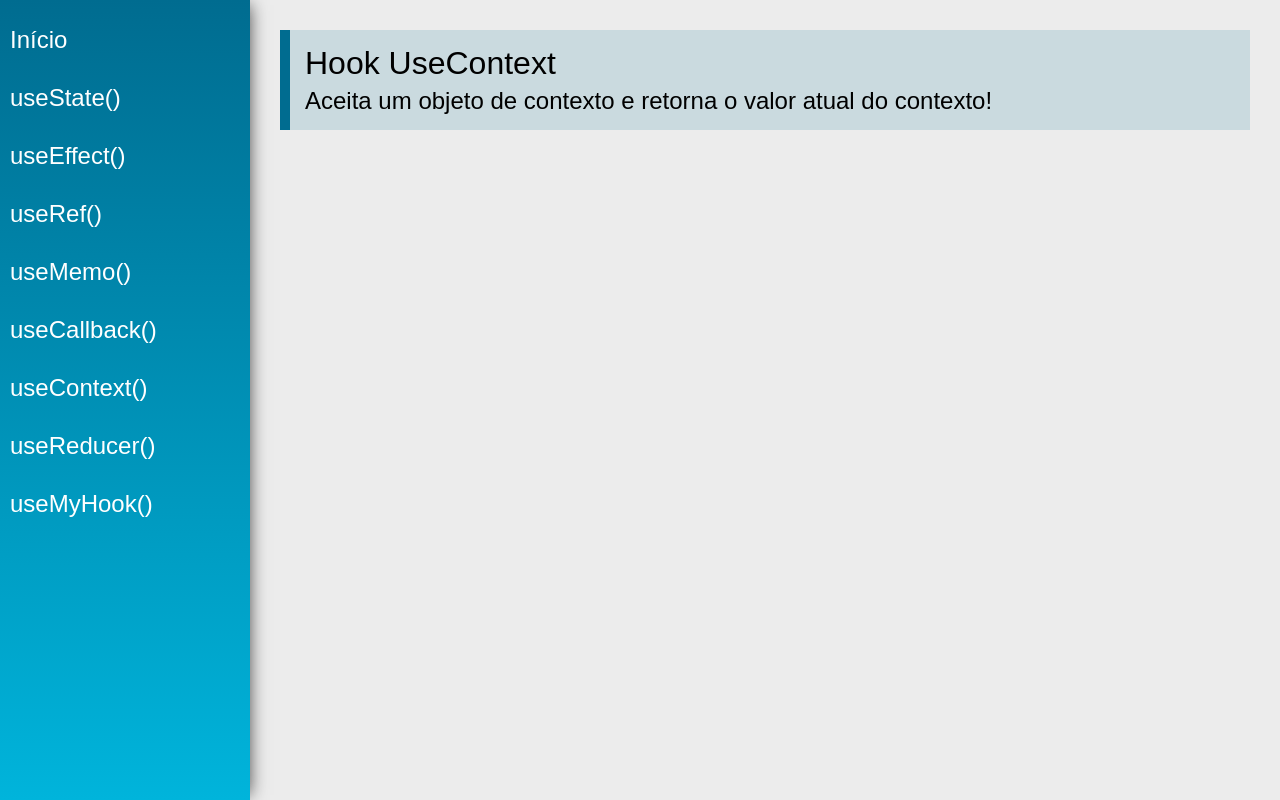
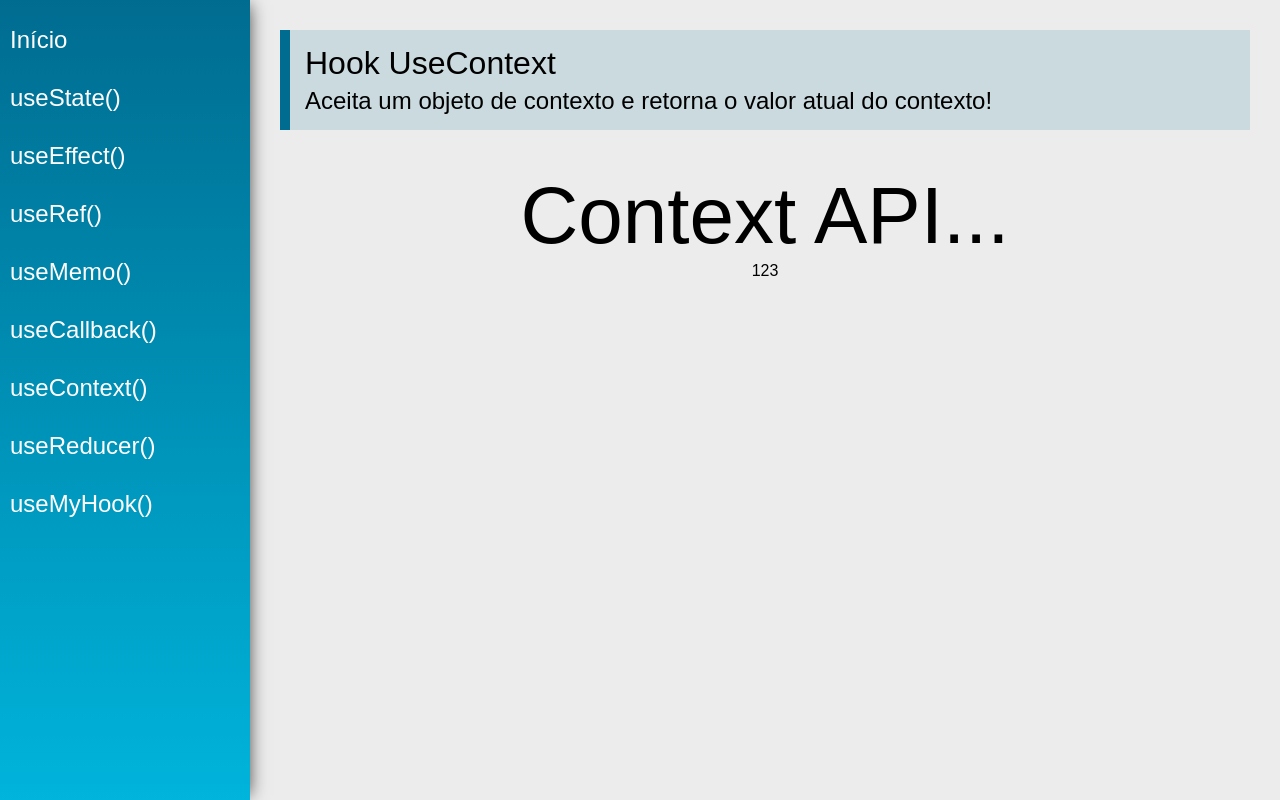
Before and after one commit to josealves380/hooks, a React (Create React App) app: page /useContext in a window 1280 px wide. Built offline with nearby package versions, Linux system fonts and the light colour scheme.

Commit message:
Adicionando um data para utilizar o contextAPI

```diff
--- /dev/null
+++ b/src/data/DataContext.js
@@ -0,0 +1,10 @@
+import React from 'react'
+
+export const data = {
+    number: 123,
+    text: 'Context API...'
+}
+
+const DataContext = React.createContext(data)
+
+export default DataContext
--- a/src/index.js
+++ b/src/index.js
@@ -4,7 +4,12 @@
 
 import App from './views/App'
 
+import DataContext, { data } from './data/DataContext'
+
 ReactDOM.render(
-    <App />,
+    <DataContext.Provider value={data}>
+        <App />
+    </DataContext.Provider>
+    ,
     document.getElementById('root')
 )
--- a/src/views/examples/UseContext.jsx
+++ b/src/views/examples/UseContext.jsx
@@ -1,13 +1,22 @@
-import React from 'react'
+import React, { useContext } from 'react'
 import PageTitle from '../../components/layout/PageTitle'
 
+import DataContext from '../../data/DataContext'
+
 const UseContext = (props) => {
+
+    const context = useContext(DataContext)
+
     return (
         <div className="UseContext">
             <PageTitle
                 title="Hook UseContext"
-                subtitle="Aceita um objeto de contexto e retorna o valor atual do contexto!"
-            />
+                subtitle="Aceita um objeto de contexto e retorna o valor atual do contexto!" />
+
+                <div className="center">
+                    <span className="text">{context.text}</span>
+                    <span className="number">{context.number}</span>
+                </div>
         </div>
     )
 }
```
Also changed, not shown: 1 other file (tests, documents, lock files or other folders).
